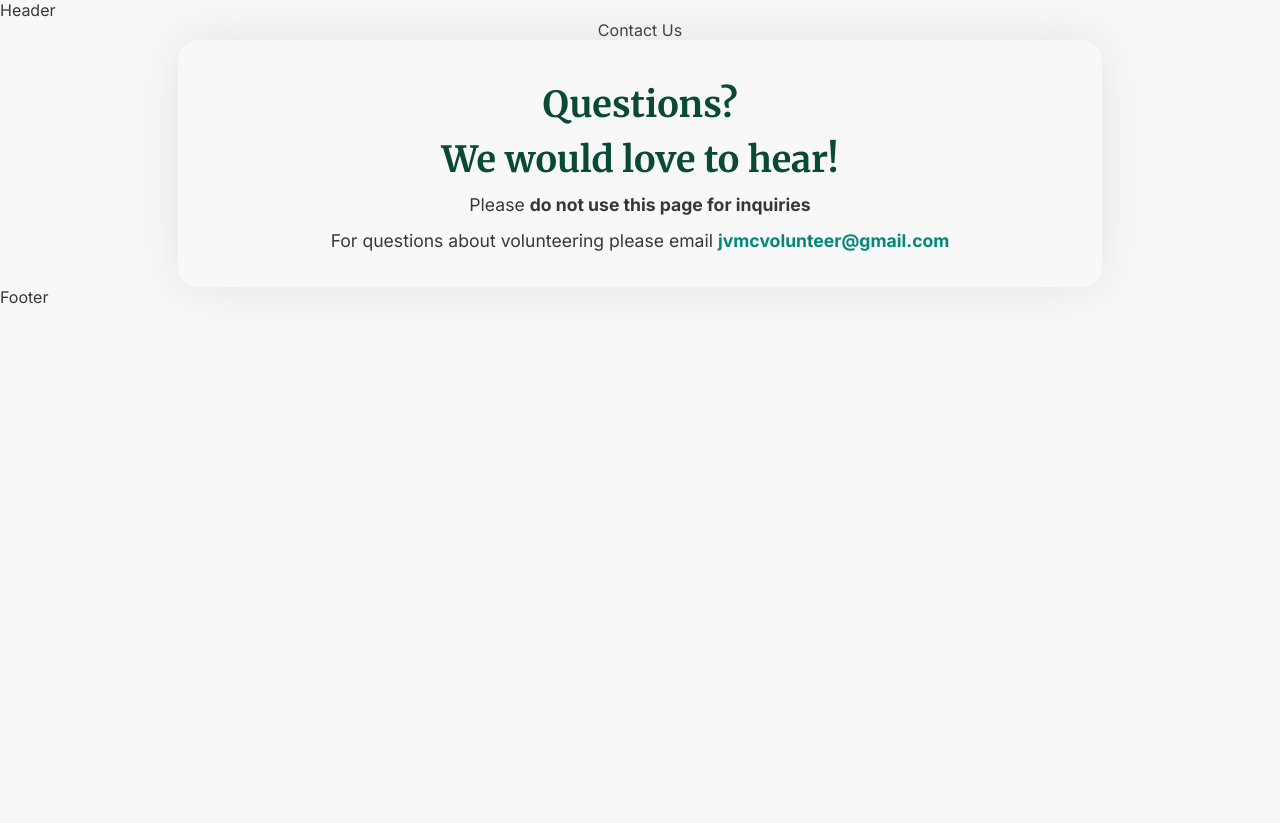
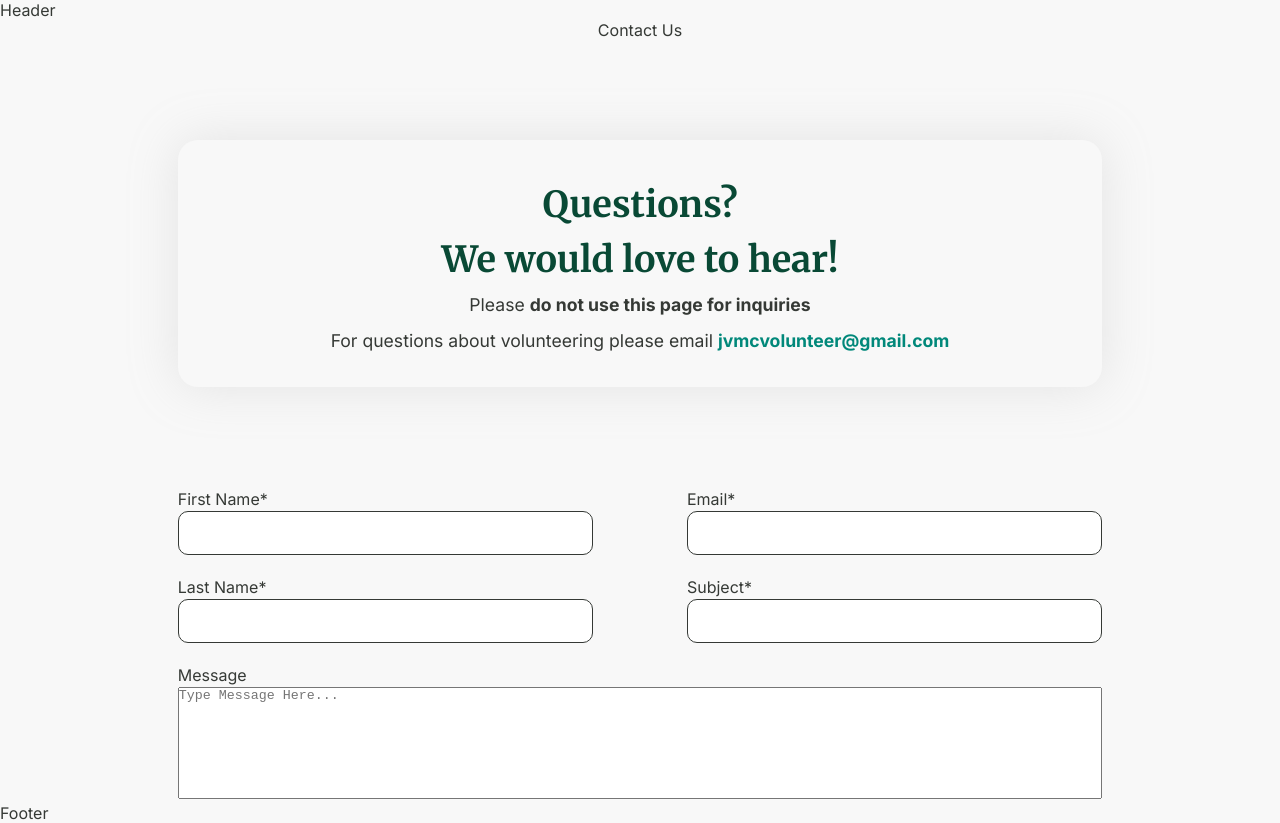
Before and after one commit to include-davis/jvmc, a Next.js app: page /contact-us in a window 1280 px wide. Before the commit the page ends 800 px from the top, so only its background shows below. Built offline with nearby package versions, Linux system fonts and the light colour scheme.

Commit message:
Create form and styling with input handling

```diff
--- a/app/(pages)/contact-us/page.jsx
+++ b/app/(pages)/contact-us/page.jsx
@@ -1,8 +1,33 @@
+"use client"
+import { useState } from 'react';
 import styles from './page.module.scss';
 import contactData from '../_data/contact-us.json';
 
 export default function ContactUs() {
   const { heading1, heading2 } = contactData.questionsCard
+
+  const [firstName, setFirstName] = useState('');
+  const [lastName, setLastName] = useState('');
+  const [email, setEmail] = useState('');
+  const [subject, setSubject] = useState('');
+  const [message, setMessage] = useState('');
+
+  const handleSubmit = (e) => {
+    e.preventDefault(); // Prevent automatic page reload
+
+    // Validation?
+
+    const contactData = {
+      firstName,
+      lastName,
+      email,
+      subject,
+      message,
+    };
+
+    // Send to API
+    console.log(contactData);
+  }
     return (
       <main>
         <div className={styles.contactPage}>
@@ -17,6 +42,58 @@ export default function ContactUs() {
             <p>For questions about volunteering please email <b><a href="mailto:jvmcvolunteer@gmail.com">jvmcvolunteer@gmail.com</a></b></p>
           </div>
           {/* CONTACT FORM COMPONENT */}
+          <form className={styles.form} onSubmit={handleSubmit}>
+            <div className={styles.formField}>
+              <div className={styles.formInput}>
+                <label>First Name*</label>
+                <input
+                  type="text"
+                  className={styles.formInputText}
+                  value={firstName}
+                  onChange={(e) => setFirstName(e.target.value)}
+                />
+              </div>
+              <div className={styles.formInput}>
+                <label>Email*</label>
+                <input
+                  type="text"
+                  className={styles.formInputText}
+                  value={email}
+                  onChange={(e) => setEmail(e.target.value)}
+                />
+              </div>
+            </div>
+            <div className={styles.formField}>
+              <div className={styles.formInput}>
+                <label>Last Name*</label>
+                <input
+                  type="text"
+                  className={styles.formInputText}
+                  value={lastName}
+                  onChange={(e) => setLastName(e.target.value)}
+                />
+              </div>
+              <div className={styles.formInput}>
+                <label>Subject*</label>
+                <input
+                  type="text"
+                  className={styles.formInputText}
+                  value={subject}
+                  onChange={(e) => setSubject(e.target.value)}
+                />
+              </div>
+            </div>
+            <div className={styles.formMessage}>
+              <label>Message</label>
+                <textarea
+                  type="text"
+                  className={styles.message}
+                  placeholder='Type Message Here...'
+                  value={message}
+                  onChange={(e) => setMessage(e.target.value)}
+                />
+            </div>
+          </form>
         </div>
       </main>
     );
--- a/app/(pages)/contact-us/page.module.scss
+++ b/app/(pages)/contact-us/page.module.scss
@@ -4,6 +4,7 @@
     display: flex;
     flex-direction: column;
     align-items: center;
+    row-gap: var(--vertical-card-gap);
 }
 
 .questionsCard {
@@ -30,3 +31,65 @@
     text-decoration: none;
     color: var(--teal);
 }
+
+// Contact form
+.form {
+    display: flex;
+    flex-direction: column;
+    align-items: center;
+    width: 72.22%;
+    color: var(--dark-grey);
+}
+
+.formField {
+    display: flex;
+    justify-content: space-between;
+    width: 100%;
+}
+
+.formInput {
+    width: 44.92%;
+    margin-bottom: 20px;
+}
+
+.formInput label {
+    display: block;
+    font-size: 1rem;
+    font-family: var(--font2);
+    font-weight: 400;
+    line-height: 150%;
+}
+
+.formInputText {
+    width: 100%;
+    padding: 12px;
+    border-radius: 10px;
+    border: 1px solid var(--dark-grey);
+    background-color: var(--white);
+    font-size: 1rem;
+    color: var(--dark-grey  );
+    transition: border 0.3s ease, box-shadow 0.3s ease;
+}
+
+.formInputText:focus {
+    border-color: var(--light-blue);
+    box-shadow: var(--drop-shadow-small);
+    outline: none;
+}
+
+.formMessage {
+    width: 100%;
+}
+.formMessage label {
+    display: block;
+    font-size: 1rem;
+    font-family: var(--font2);
+    font-weight: 400;
+    line-height: 150%;
+}
+
+.message {
+    resize: none;
+    min-height: 112px;
+    width: 100%;
+}
```
